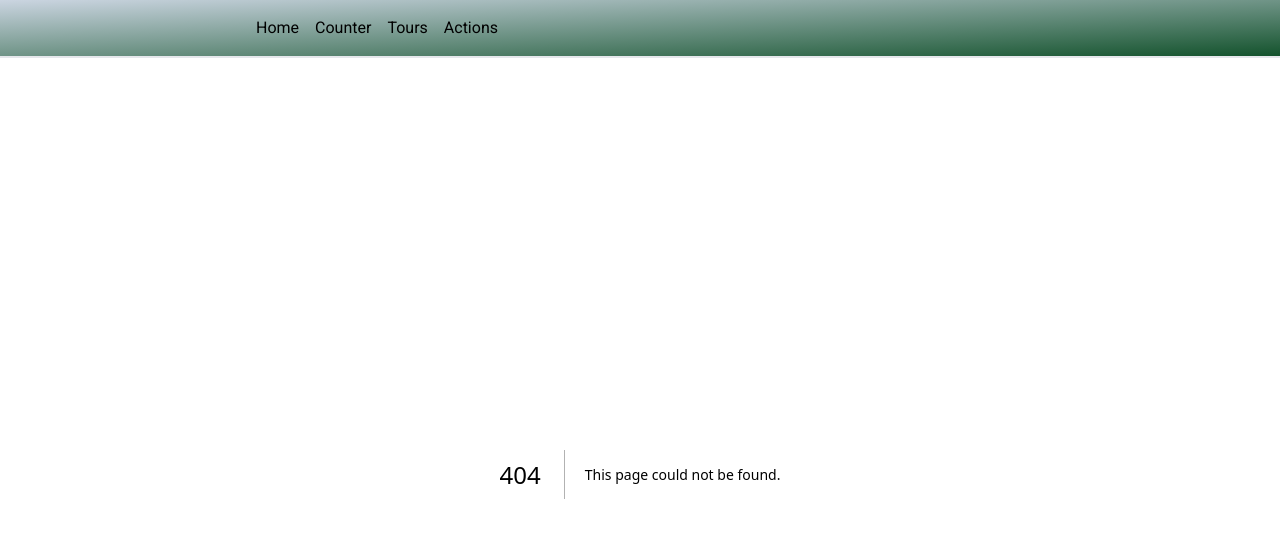
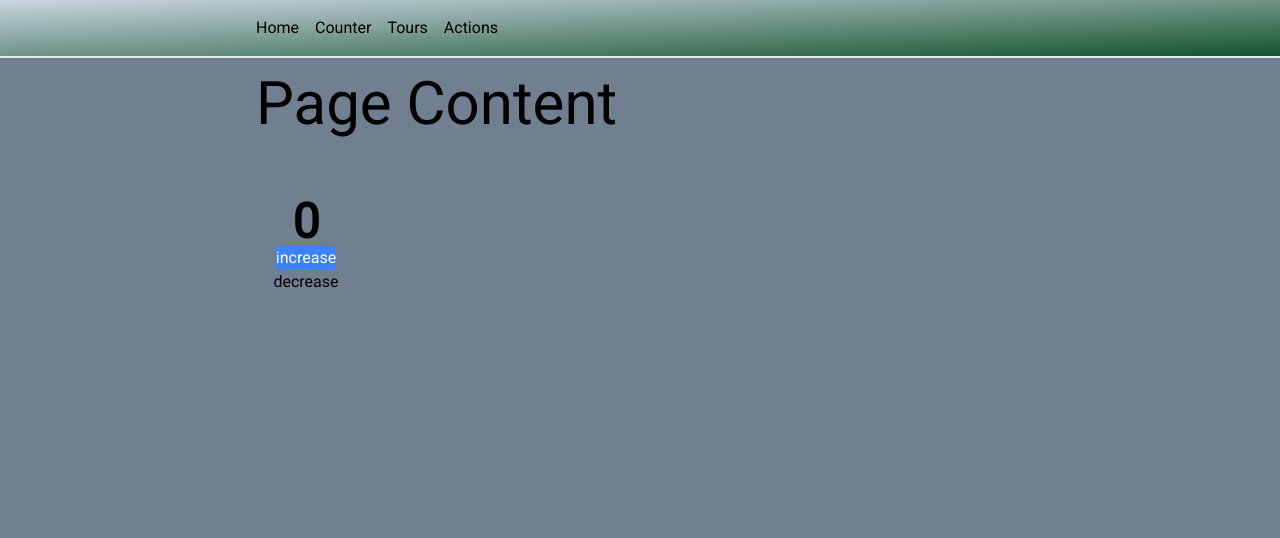
Before and after one commit to akolle/nextjs-tutorial, a Next.js app: page /counter in a window 1280 px wide. Before the commit this address had no page. Shown: the top 538 px of the page. Built offline with nearby package versions, Linux system fonts and the light colour scheme.

Commit message:
server components vs client components

```diff
--- /dev/null
+++ b/app/counter/page.tsx
@@ -0,0 +1,11 @@
+import Counter from '@/components/Counter'
+
+function CounterPage() {
+  return (
+    <section>
+      <h1 className="text-6xl mb-16">Page Content</h1>
+      <Counter />
+    </section>
+  )
+}
+export default CounterPage
--- a/app/globals.css
+++ b/app/globals.css
@@ -3,5 +3,5 @@
 @tailwind utilities;
 
 body {
-  background: lightblue;
+  background: slategrey;
 }
--- a/app/page.tsx
+++ b/app/page.tsx
@@ -1,8 +1,9 @@
+import Counter from '@/components/Counter'
 import Link from 'next/link'
 
 function HomePage() {
   return (
-    <div className="bg-slate-300 p-3">
+    <div className="bg-slate-grey p-3">
       <h1 className="text-7xl">Home Page</h1>
     </div>
   )
--- /dev/null
+++ b/components/Counter.tsx
@@ -0,0 +1,30 @@
+'use client'
+
+import Link from 'next/link'
+import { useState } from 'react'
+
+function Counter() {
+  const [count, setCount] = useState(0)
+
+  return (
+    <div className="flex flex-col items-center w-[100px]">
+      <p className="text-5xl font-bold">{count}</p>
+      <button
+        onClick={() => {
+          setCount(count + 1)
+        }}
+        className="bg-blue-500 rounded text-white"
+      >
+        increase
+      </button>
+      <button
+        onClick={() => {
+          setCount(count - 1)
+        }}
+      >
+        decrease
+      </button>
+    </div>
+  )
+}
+export default Counter
```
